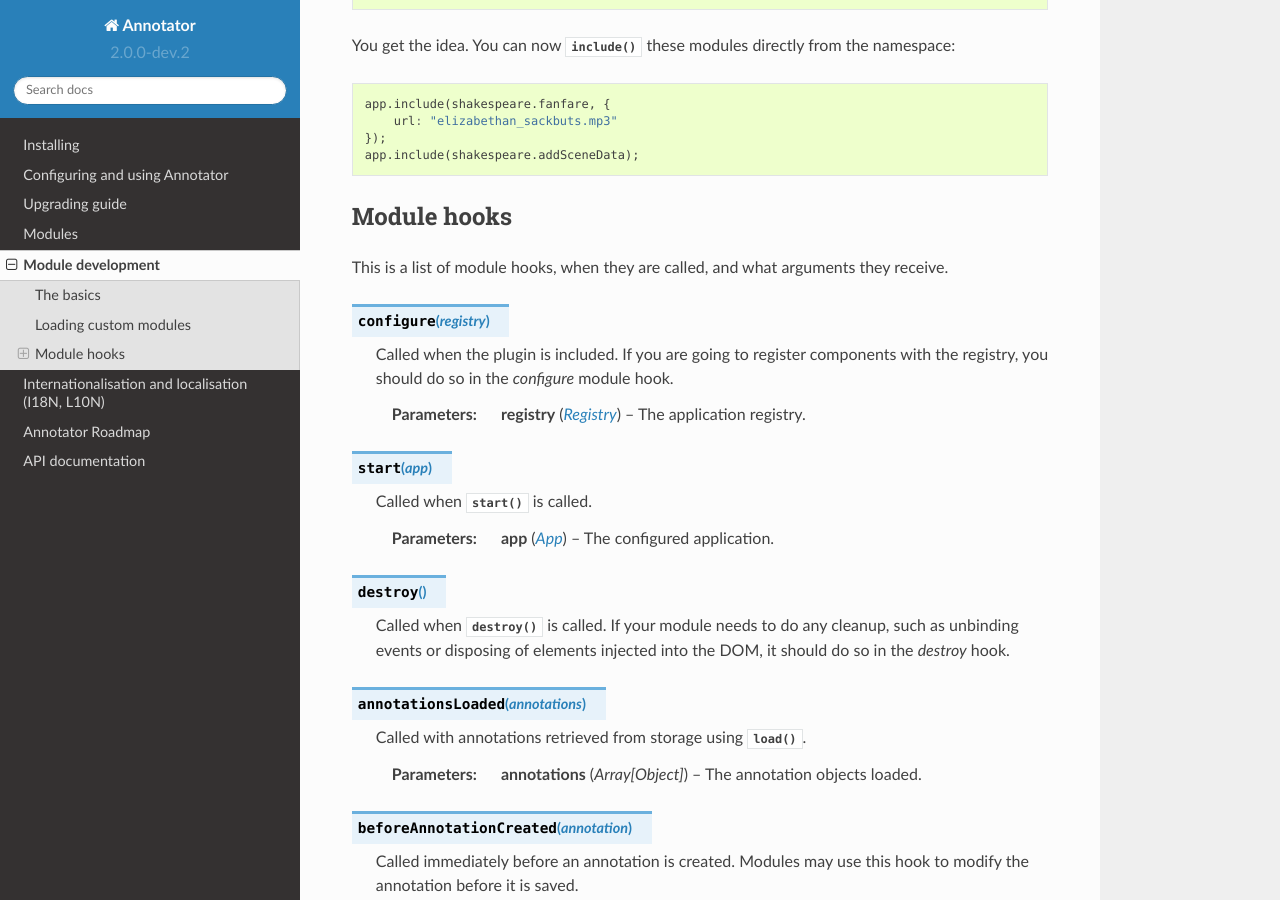
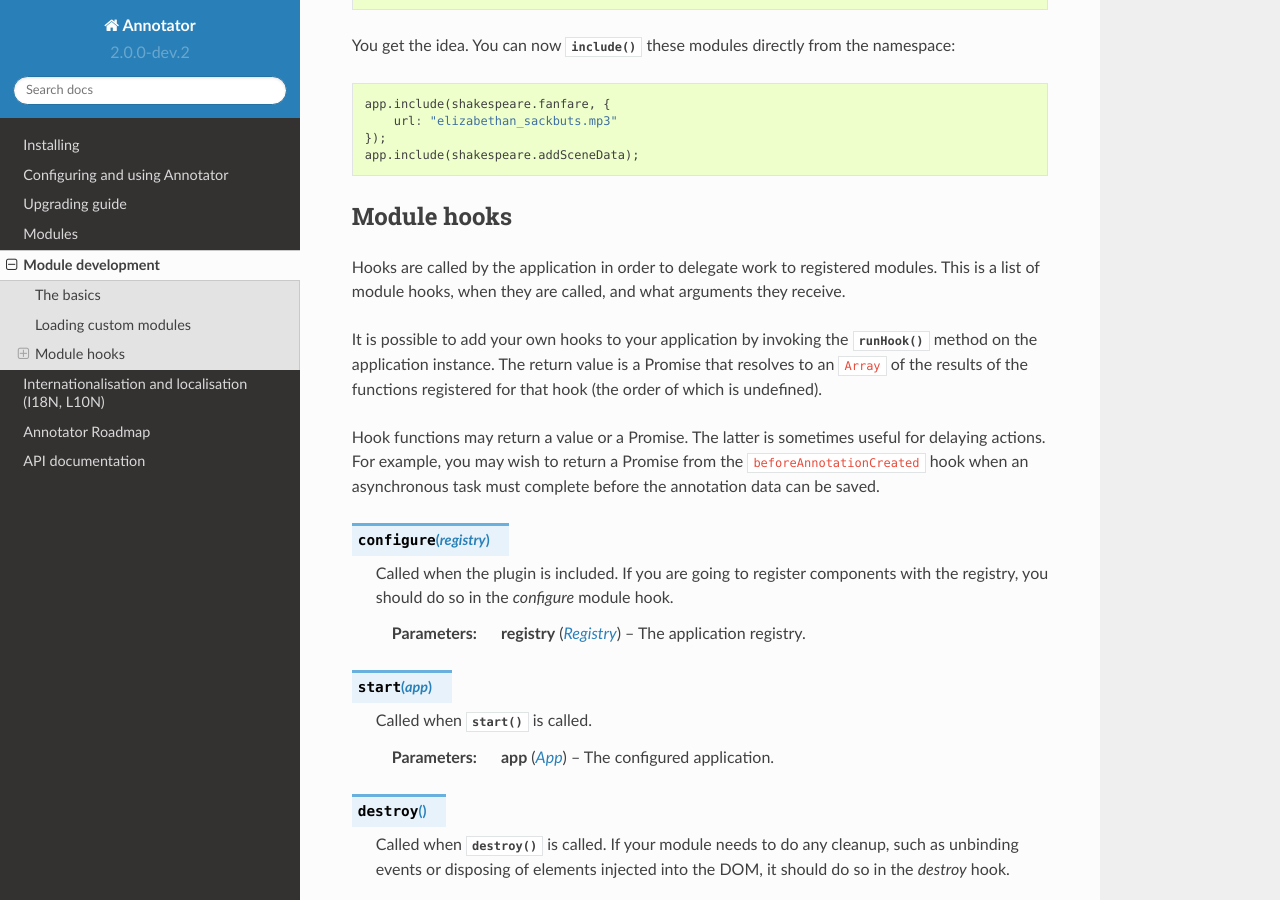
Before and after one commit to openannotation/annotator, a Sphinx documentation site: the page built from doc/module-development.rst, in a window 1280 px wide and 900 px high, scrolled down 2137 px. Built offline with Sphinx 7.4.7 and the Read the Docs theme 2.0.0, drawn with Linux system fonts in a browser that asks for light colours; pages that are not in the unit, such as notebooks, are missing from menus.

Commit message:
Add documentation about promises and hooks

```diff
--- a/doc/module-development.rst
+++ b/doc/module-development.rst
@@ -108,8 +108,20 @@ modules directly from the namespace::
 Module hooks
 ------------
 
-This is a list of module hooks, when they are called, and what arguments they
-receive.
+Hooks are called by the application in order to delegate work to registered
+modules. This is a list of module hooks, when they are called, and what
+arguments they receive.
+
+It is possible to add your own hooks to your application by invoking the
+:func:`~annotator.App.prototype.runHook` method on the application instance.
+The return value is a :term:`Promise` that resolves to an ``Array`` of the
+results of the functions registered for that hook (the order of which is
+undefined).
+
+Hook functions may return a value or a :term:`Promise`. The latter is sometimes
+useful for delaying actions. For example, you may wish to return a
+:term:`Promise` from the ``beforeAnnotationCreated`` hook when an asynchronous
+task must complete before the annotation data can be saved.
 
 
 .. function:: configure(registry)
```
